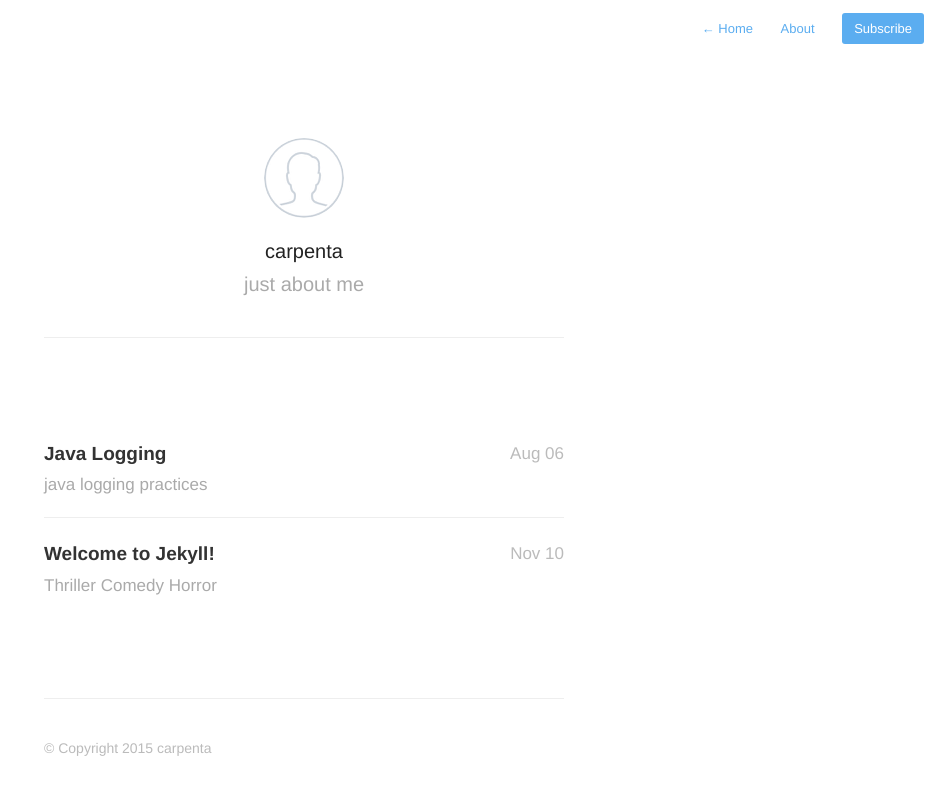
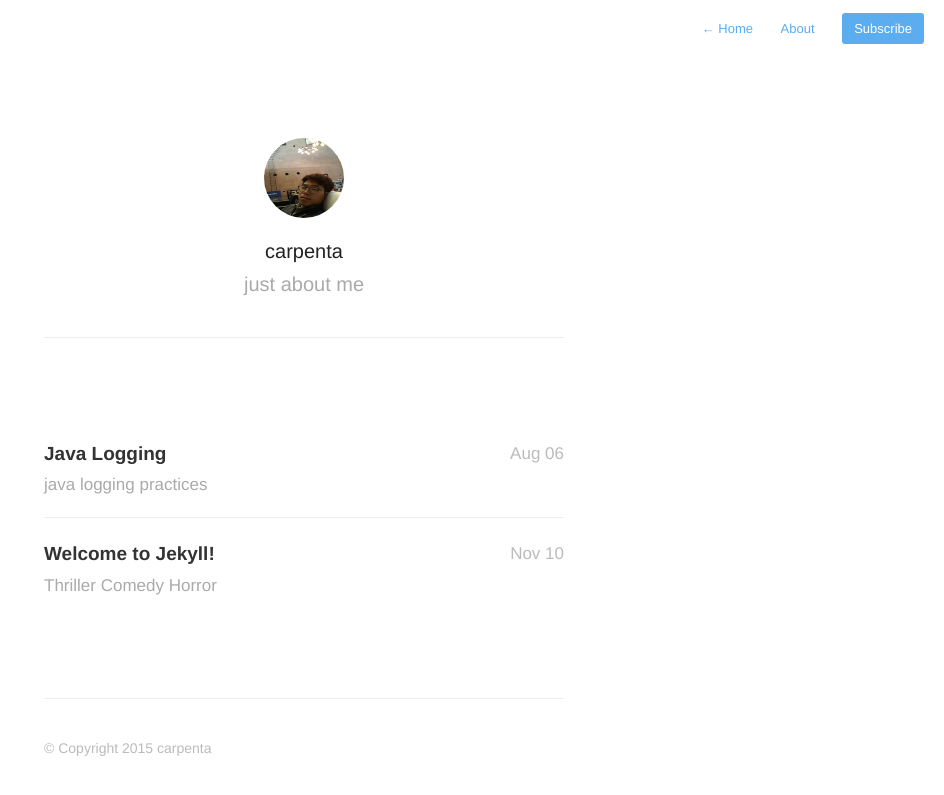
Before and after one commit to carpenta/carpenta.github.io, a Jekyll site: the page built from index.html, in a window 1280 px wide. Shown: the top 795 px of the page, without its empty margins (336-1280 px from the left). Built offline with Jekyll 4.4.1, drawn with Linux system fonts in a browser that asks for light colours; nearby versions of some CDN libraries; Markdown is read by kramdown in place of the engine named in the settings; the list of posts is cut into pages by our own code.

Commit message:
avatar 추가

```diff
--- a/_config.yml
+++ b/_config.yml
@@ -11,7 +11,7 @@
 baseurl: /
 domain_name: 'carpenta.github.io'
 #google_analytics: 'UA-XXXXXXXX-X'
-disqus: true
+disqus: false
 disqus_shortname: 'ilhwancho'
 
 # Details for the RSS feed generator
--- a/_includes/profile.html
+++ b/_includes/profile.html
@@ -2,7 +2,7 @@
     <section id="wrapper">
         <header id="header">
             <a href='{{ site.baseurl }}about'>
-                <img id="avatar" class="2x" src="/assets/images/avatar.png"/>
+                <img id="avatar" class="2x" src="/assets/images/avatar.jpg"/>
             </a>
             <h1>{{ site.author }}</h1>
             <h2>{{ site.description }}</h2>
```
Also changed, not shown: assets/images/avatar.jpg (added), index.html (line endings or trailing spaces), 1 other file.
